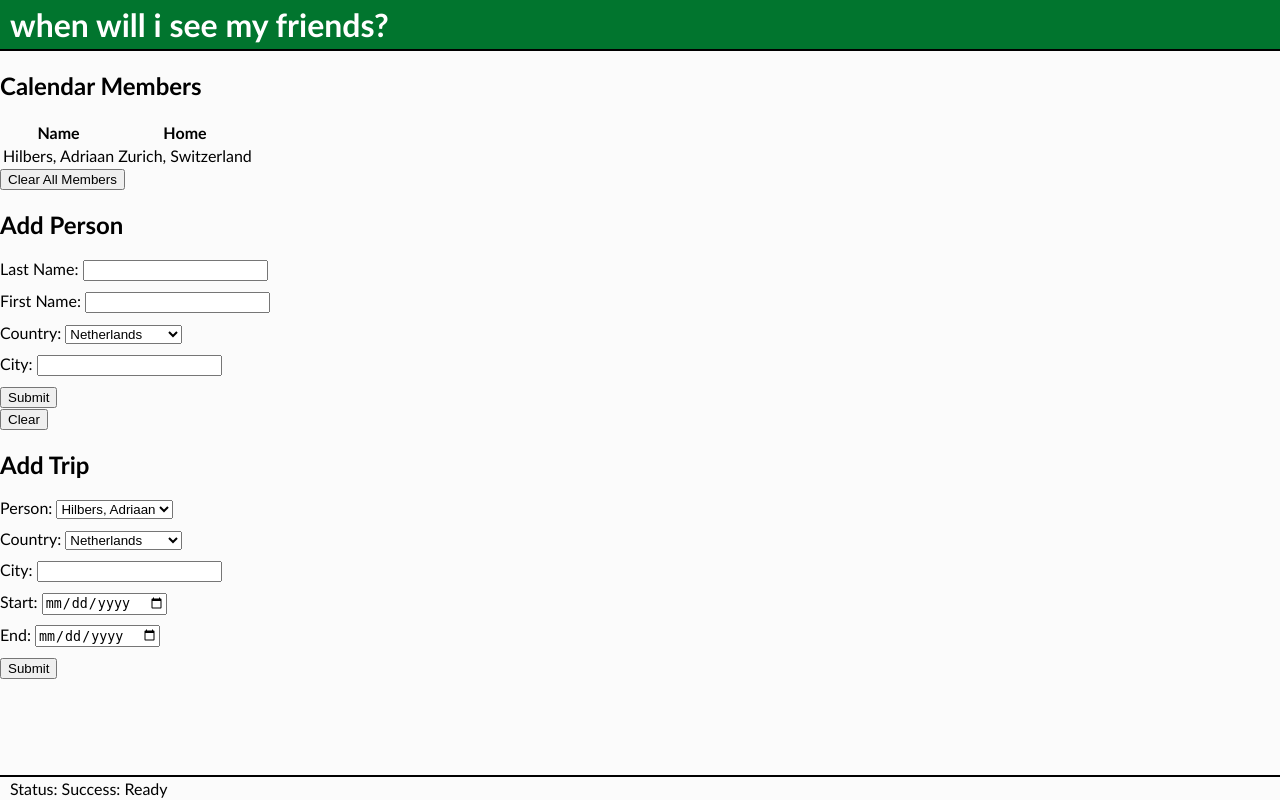
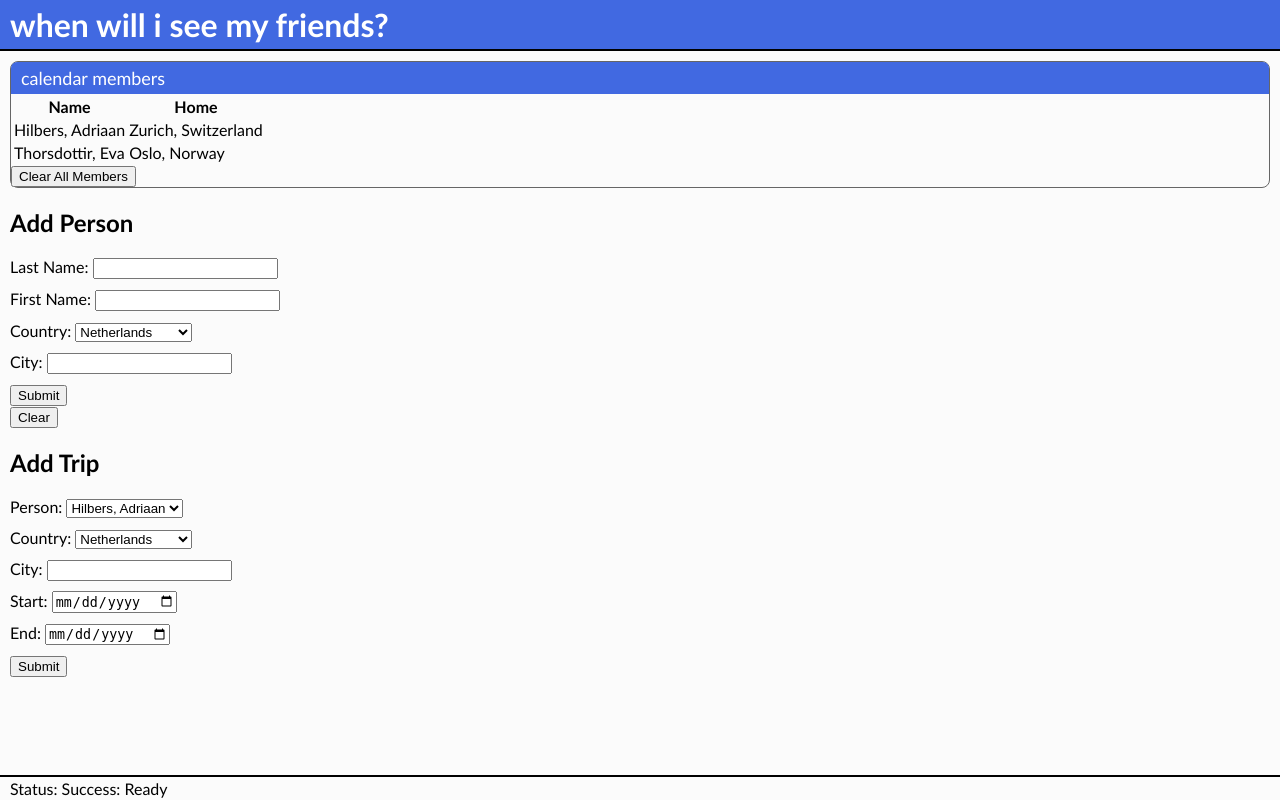
Before and after one commit to ahilbers/calendar, a Flask app: page / in a window 1280 px wide. Run offline with Flask 3, Linux system fonts and the light colour scheme.

Commit message:
move all body into a div

```diff
--- a/schedules/frontend/pages.py
+++ b/schedules/frontend/pages.py
@@ -16,19 +16,19 @@ def home() -> str:
     response = Response(code=200, message="Ready")
 
     # TODO: DO NOT MERGE
-    person = objects.Person(
+    person_1 = objects.Person(
         last_name=objects.StrID("hilbers"),
         first_name=objects.StrID("adriaan"),
         home=objects.Location(objects.Country.SWITZERLAND, city=objects.StrID("zurich")),
     )
-    if person not in app.calendar.calendars.keys():
-        app.calendar._add_person(
-            objects.Person(
-                last_name=objects.StrID("hilbers"),
-                first_name=objects.StrID("adriaan"),
-                home=objects.Location(objects.Country.SWITZERLAND, city=objects.StrID("zurich")),
-            )
-        )
+    person_2 = objects.Person(
+        last_name=objects.StrID("thorsdottir"),
+        first_name=objects.StrID("eva"),
+        home=objects.Location(objects.Country.NORWAY, city=objects.StrID("oslo")),
+    )
+    for person in [person_1, person_2]:
+        if person not in app.calendar.calendars.keys():
+            app.calendar._add_person(person)
 
     if flask_request.method == "POST":
         response = app.calendar.process_frontend_request(flask_request.form.to_dict())
--- a/schedules/frontend/static/style.css
+++ b/schedules/frontend/static/style.css
@@ -1,7 +1,25 @@
+/* General settings */
+body {
+    background-color: #fbfbfb;
+    font-family: "Trebuchet MS", Arial, Helvetica, sans-serif;
+    margin: 0px 0px;
+    padding: 0px 0px 48px 0px;
+}
+
+/* Non-body */
 .title-container {
-    background-color: #01752e;
-    border-bottom: 2px solid #000000;
+    background-color: royalblue;
+    border-bottom: 2px solid black;
     padding: 5px 0px 5px 5px;
+}
+.status-message-container {
+    position: fixed;
+    bottom: 0px;
+    width: 100vw;
+    background-color: #fbfbfb;
+    border-top: 2px solid black;
+    padding: 2px 10px;
+    z-index: 100;
 }
 h1 {
     display: inline-block;
@@ -9,18 +27,19 @@ h1 {
     margin: 0;
     padding: 0px 5px;
 }
-body {
-    background-color: #fbfbfb;
-    font-family: "Trebuchet MS", Arial, Helvetica, sans-serif;
-    margin: 0px 0px;
-    padding: 0px 0px 48px 0px;
+
+/* Body elements */
+.body-container {
+    padding: 10px 10px;
 }
-.status-message-container {
-    position: fixed;
-    bottom: 0px;
-    width: 100vw;
-    background-color: #fbfbfb;
-    border-top: 2px solid #000000;
-    padding: 2px 10px;
-    z-index: 100;
+.body-widget-container {
+    border: 1px solid #666666;
+    border-radius: 8px;
 }
+.body-widget-title {
+    background-color: royalblue;
+    font-size: 18px;
+    color: white;
+    padding: 5px 10px 5px 10px;
+    border-radius: 6px 6px 0px 0px;
+}
--- a/schedules/frontend/templates/home.html
+++ b/schedules/frontend/templates/home.html
@@ -11,9 +11,11 @@
         <h1>when will i see my friends?</h1>
     </div>
 
+    <div class="body-container"">
+
         {# Calendar Members #}
-    <div>
-        <h2>Calendar Members</h2>
+        <div class="body-widget-container">
+            <div class="body-widget-title">calendar members</div>
             <table>
                 <thead>
                     <tr> <th>Name</th> <th>Home</th> </tr>
@@ -115,6 +117,8 @@
             </form>
         </div>
 
+    </div>
+
     {# Status messages #}
     <div class="status-message-container">
         <span class="status-label">Status:</span>
```
Lines whose indentation alone changed are shown as unchanged.
